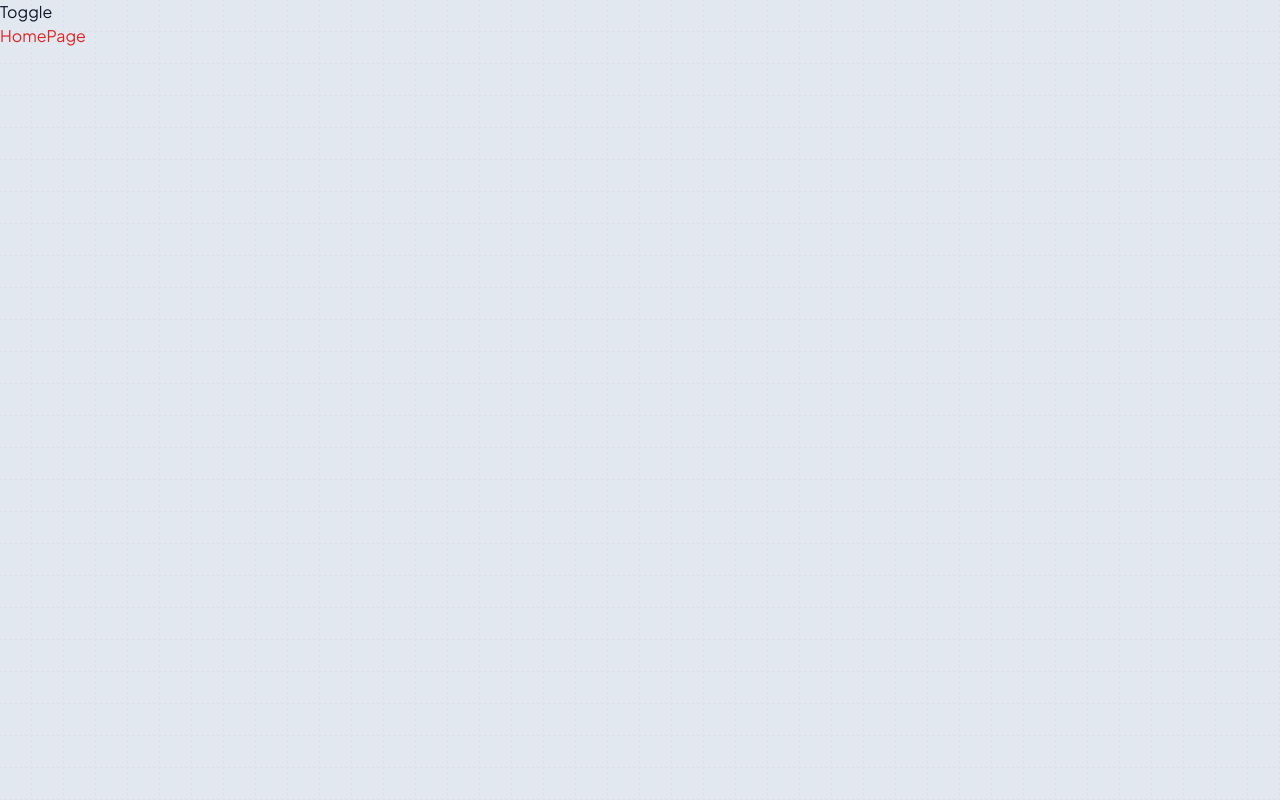
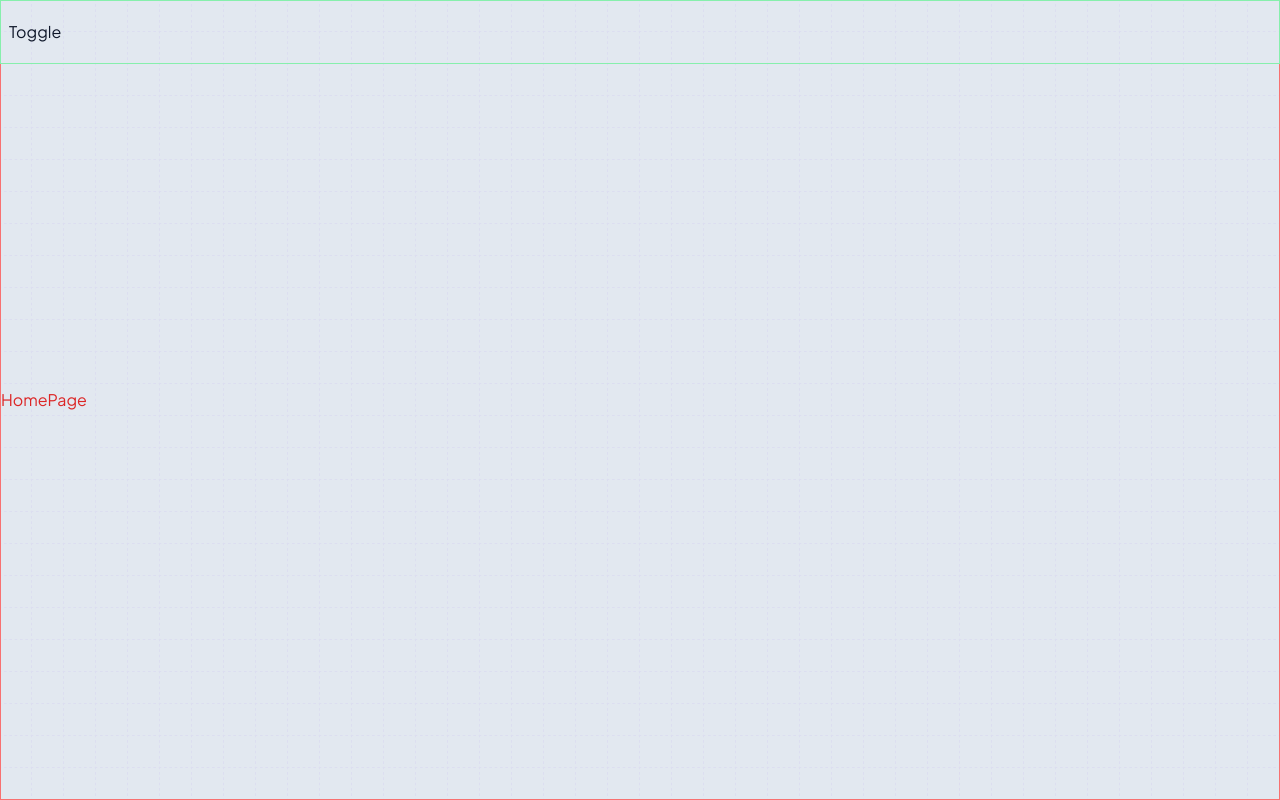
Before and after one commit to lesordev/luclt.dev, a Next.js app: page / in a window 1280 px wide. Built offline with nearby package versions, Linux system fonts and the light colour scheme.

Commit message:
add @types

```diff
--- /dev/null
+++ b/@types/images.d.ts
@@ -0,0 +1,6 @@
+import type { FC, SVGProps } from 'react';
+
+declare module '*.svg' {
+  const content: FC<SVGProps<SVGSVGElement>>;
+  export default content;
+}
--- /dev/null
+++ b/src/assets/icons/index.ts
@@ -0,0 +1 @@
+export { default } from './sun-filled.svg';
--- a/src/layouts/MainLayout/index.tsx
+++ b/src/layouts/MainLayout/index.tsx
@@ -13,11 +13,13 @@ export const MainLayout = ({ children }: MainLayoutProps) => {
   };
 
   return (
-    <div>
-      <header>
-        <button onClick={handleSwitchTheme}>Toggle</button>
+    <>
+      <header className="fixed h-16 w-full border border-green-300">
+        <div className="mx-auto flex h-full max-w-7xl items-center px-2">
+          <button onClick={handleSwitchTheme}>Toggle</button>
+        </div>
       </header>
-      {children}
-    </div>
+      <main>{children}</main>
+    </>
   );
 };
--- a/src/pages/_app.tsx
+++ b/src/pages/_app.tsx
@@ -9,7 +9,7 @@ import Head from 'next/head';
 import { ThemeProvider } from 'next-themes';
 
 import { MainLayout } from '#/layouts/MainLayout';
-import { jetbrainsMono, plusJakartaSans } from '#/utils/font.utils';
+import { jetbrainsMono, plusJakartaSans } from '#/shared/utils/font.utils';
 
 import '../styles/globals.css';
 
--- a/src/pages/index.tsx
+++ b/src/pages/index.tsx
@@ -1,6 +1,7 @@
-
 export default function HomePage() {
   return (
-    <div className="text-red-600">HomePage</div>
-  )
+    <section className="flex h-screen items-center text-red-600">
+      HomePage
+    </section>
+  );
 }
--- /dev/null
+++ b/src/shared/components/SwitchThemeIcon.tsx
@@ -0,0 +1,7 @@
+import { useTheme } from 'next-themes';
+
+export const SwitchThemeIcon = () => {
+  const { resolvedTheme, setTheme } = useTheme();
+
+  return <div>SwitchThemeIcon</div>;
+};
--- a/src/styles/globals.css
+++ b/src/styles/globals.css
@@ -6,6 +6,10 @@ body {
   @apply bg-[url(/images/grid.svg)];
   @apply bg-slate-200 text-slate-900;
   @apply dark:bg-slate-900 dark:text-slate-200 dark:[color-scheme:dark];
+}
+
+section {
+  @apply max-w-7xl mx-auto border border-red-400;
 }
 
 /* Custom scrollbar */
--- a/tsconfig.json
+++ b/tsconfig.json
@@ -20,6 +20,6 @@
     "incremental": true,
     "noUncheckedIndexedAccess": true
   },
-  "include": ["next-env.d.ts", "**/*.ts", "**/*.tsx", "@types/**/*.d.ts"],
+  "include": ["**/*.ts", "**/*.tsx", "@types/**/*.d.ts"],
   "exclude": ["node_modules"]
 }
```
Also changed, not shown: src/assets/icons/sun-filled.svg (added), src/shared/utils/font.utils.ts (renamed from src/utils/font.utils.ts).
